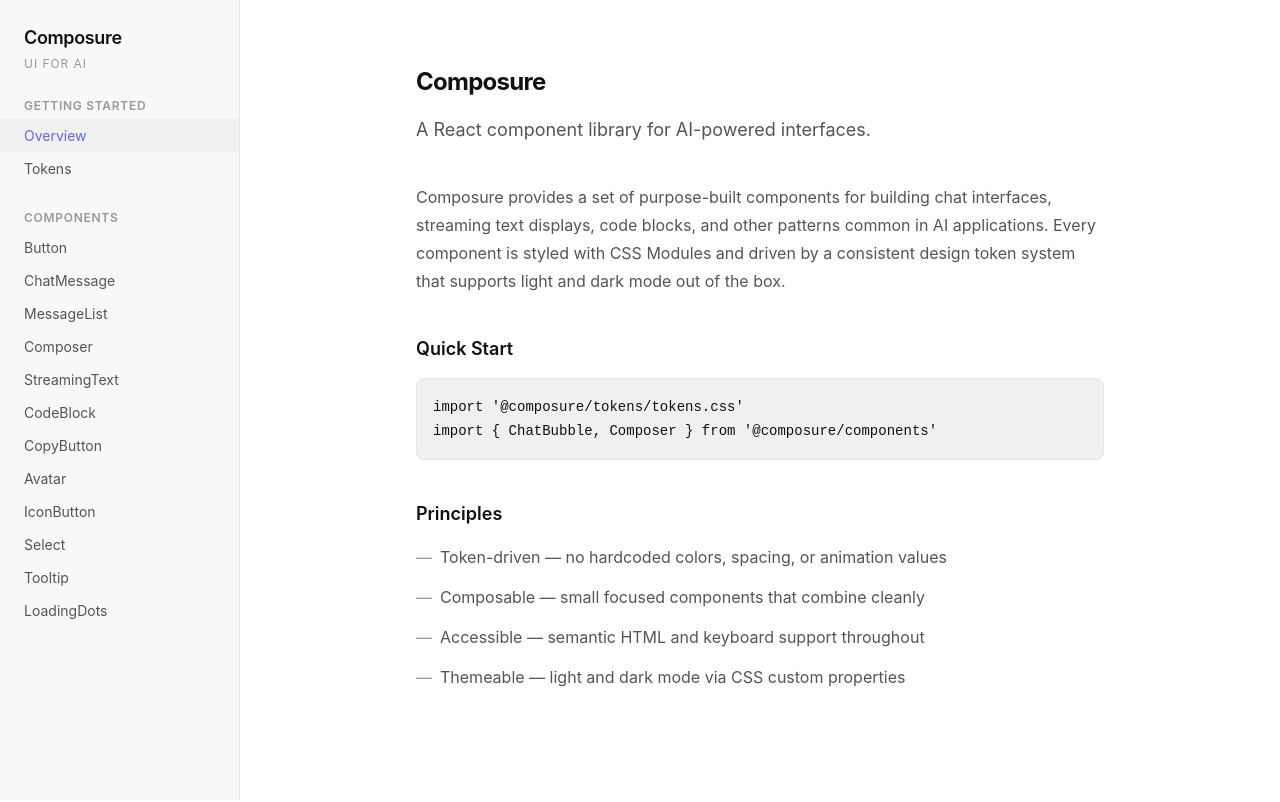
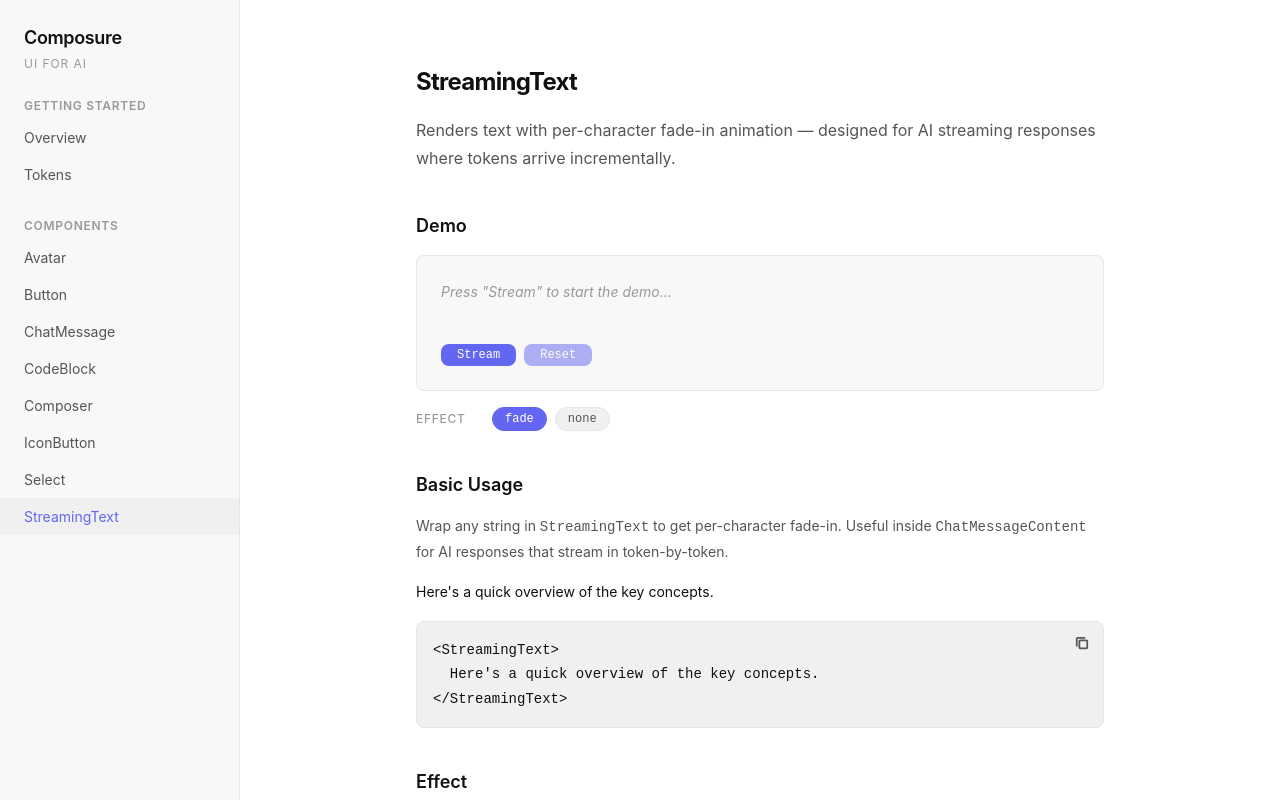
Before and after one commit to kkdaily/composure, a React (Vite) app: page /streaming-text in a window 1280 px wide. Shown: the top 802 px of the page. Built offline with nearby package versions, Linux system fonts and the light colour scheme.

Commit message:
removed unused components

```diff
--- a/package.json
+++ b/package.json
@@ -11,7 +11,8 @@
   },
   "dependencies": {
     "react": "^19.2.4",
-    "react-dom": "^19.2.4"
+    "react-dom": "^19.2.4",
+    "react-router-dom": "^7.13.1"
   },
   "devDependencies": {
     "@eslint/js": "^9.39.4",
--- a/src/App.tsx
+++ b/src/App.tsx
@@ -1,6 +1,5 @@
-import { useState } from 'react'
+import { Routes, Route, Navigate } from 'react-router-dom'
 import { Sidebar } from './docs/Sidebar'
-import type { PageId } from './docs/Sidebar'
 import { DocsLayout } from './docs/DocsLayout'
 import { OverviewPage } from './docs/pages/OverviewPage'
 import { TokensPage } from './docs/pages/TokensPage'
@@ -12,61 +11,23 @@ import { StreamingTextPage } from './docs/pages/StreamingTextPage'
 import { SelectPage } from './docs/pages/SelectPage'
 import { CodeBlockPage } from './docs/pages/CodeBlockPage'
 import { AvatarPage } from './docs/pages/AvatarPage'
-import { ComponentPlaceholder } from './docs/pages/ComponentPlaceholder'
-
-const componentNames: Record<string, string> = {
-  'chat-message': 'ChatMessage',
-  'message-list': 'MessageList',
-  composer: 'Composer',
-  'streaming-text': 'StreamingText',
-  'code-block': 'CodeBlock',
-  'copy-button': 'CopyButton',
-  avatar: 'Avatar',
-  tooltip: 'Tooltip',
-  'loading-dots': 'LoadingDots',
-}
 
 function App() {
-  const [activePage, setActivePage] = useState<PageId>('overview')
-
-  function renderPage() {
-    switch (activePage) {
-      case 'overview':
-        return <OverviewPage />
-      case 'tokens':
-        return <TokensPage />
-      case 'button':
-        return <ButtonPage />
-      case 'icon-button':
-        return <IconButtonPage />
-      case 'composer':
-        return <ComposerPage />
-      case 'chat-message':
-        return <ChatMessagePage />
-      case 'streaming-text':
-        return <StreamingTextPage />
-      case 'select':
-        return <SelectPage />
-      case 'code-block':
-        return <CodeBlockPage />
-      case 'avatar':
-        return <AvatarPage />
-      default:
-        return (
-          <ComponentPlaceholder
-            name={componentNames[activePage] ?? activePage}
-          />
-        )
-    }
-  }
-
   return (
-    <DocsLayout
-      sidebar={
-        <Sidebar activePage={activePage} onNavigate={setActivePage} />
-      }
-    >
-      {renderPage()}
+    <DocsLayout sidebar={<Sidebar />}>
+      <Routes>
+        <Route path="/" element={<OverviewPage />} />
+        <Route path="/tokens" element={<TokensPage />} />
+        <Route path="/avatar" element={<AvatarPage />} />
+        <Route path="/button" element={<ButtonPage />} />
+        <Route path="/chat-message" element={<ChatMessagePage />} />
+        <Route path="/code-block" element={<CodeBlockPage />} />
+        <Route path="/composer" element={<ComposerPage />} />
+        <Route path="/icon-button" element={<IconButtonPage />} />
+        <Route path="/select" element={<SelectPage />} />
+        <Route path="/streaming-text" element={<StreamingTextPage />} />
+        <Route path="*" element={<Navigate to="/" replace />} />
+      </Routes>
     </DocsLayout>
   )
 }
--- a/src/docs/Sidebar.module.css
+++ b/src/docs/Sidebar.module.css
@@ -16,6 +16,10 @@
 
 .logo {
   padding: 0 var(--space-6);
+}
+
+.logoLink {
+  text-decoration: none;
   display: flex;
   flex-direction: column;
   gap: var(--space-1);
@@ -66,6 +70,7 @@
   font-family: var(--font-sans);
   font-size: var(--text-sm);
   color: var(--color-text-secondary);
+  text-decoration: none;
   cursor: pointer;
   text-align: left;
   transition: color var(--speed-fast) var(--ease-out),
--- a/src/docs/Sidebar.tsx
+++ b/src/docs/Sidebar.tsx
@@ -1,65 +1,59 @@
+import { NavLink } from 'react-router-dom'
 import styles from './Sidebar.module.css'
 
 export type PageId =
   | 'overview'
   | 'tokens'
+  | 'avatar'
   | 'button'
   | 'chat-message'
-  | 'message-list'
+  | 'code-block'
   | 'composer'
-  | 'streaming-text'
-  | 'code-block'
-  | 'copy-button'
-  | 'avatar'
   | 'icon-button'
   | 'select'
-  | 'tooltip'
-  | 'loading-dots'
+  | 'streaming-text'
 
 interface SidebarItem {
   id: PageId
   label: string
+  path: string
 }
 
 const sections: { heading: string; items: SidebarItem[] }[] = [
   {
     heading: 'Getting Started',
     items: [
-      { id: 'overview', label: 'Overview' },
-      { id: 'tokens', label: 'Tokens' },
+      { id: 'overview', label: 'Overview', path: '/' },
+      { id: 'tokens', label: 'Tokens', path: '/tokens' },
     ],
   },
   {
     heading: 'Components',
     items: [
-      { id: 'button', label: 'Button' },
-      { id: 'chat-message', label: 'ChatMessage' },
-      { id: 'message-list', label: 'MessageList' },
-      { id: 'composer', label: 'Composer' },
-      { id: 'streaming-text', label: 'StreamingText' },
-      { id: 'code-block', label: 'CodeBlock' },
-      { id: 'copy-button', label: 'CopyButton' },
-      { id: 'avatar', label: 'Avatar' },
-      { id: 'icon-button', label: 'IconButton' },
-      { id: 'select', label: 'Select' },
-      { id: 'tooltip', label: 'Tooltip' },
-      { id: 'loading-dots', label: 'LoadingDots' },
+      { id: 'avatar', label: 'Avatar', path: '/avatar' },
+      { id: 'button', label: 'Button', path: '/button' },
+      { id: 'chat-message', label: 'ChatMessage', path: '/chat-message' },
+      { id: 'code-block', label: 'CodeBlock', path: '/code-block' },
+      { id: 'composer', label: 'Composer', path: '/composer' },
+      { id: 'icon-button', label: 'IconButton', path: '/icon-button' },
+      { id: 'select', label: 'Select', path: '/select' },
+      { id: 'streaming-text', label: 'StreamingText', path: '/streaming-text' },
     ],
   },
 ]
 
 export interface SidebarProps {
-  activePage: PageId
-  onNavigate: (page: PageId) => void
   className?: string
 }
 
-export function Sidebar({ activePage, onNavigate, className }: SidebarProps) {
+export function Sidebar({ className }: SidebarProps) {
   return (
     <nav className={`${styles.sidebar} ${className ?? ''}`}>
       <div className={styles.logo}>
-        <span className={styles.logoText}>Composure</span>
-        <span className={styles.tagline}>UI for AI</span>
+        <NavLink to="/" className={styles.logoLink}>
+          <span className={styles.logoText}>Composure</span>
+          <span className={styles.tagline}>UI for AI</span>
+        </NavLink>
       </div>
       {sections.map((section) => (
         <div key={section.heading} className={styles.section}>
@@ -67,12 +61,15 @@ export function Sidebar({ activePage, onNavigate, className }: SidebarProps) {
           <ul className={styles.list}>
             {section.items.map((item) => (
               <li key={item.id}>
-                <button
-                  className={`${styles.item} ${activePage === item.id ? styles.active : ''}`}
-                  onClick={() => onNavigate(item.id)}
+                <NavLink
+                  to={item.path}
+                  end
+                  className={({ isActive }) =>
+                    `${styles.item} ${isActive ? styles.active : ''}`
+                  }
                 >
                   {item.label}
-                </button>
+                </NavLink>
               </li>
             ))}
           </ul>
--- a/src/main.tsx
+++ b/src/main.tsx
@@ -1,11 +1,14 @@
 import { StrictMode } from 'react'
 import { createRoot } from 'react-dom/client'
+import { BrowserRouter } from 'react-router-dom'
 import './tokens/tokens.css'
 import './index.css'
 import App from './App.tsx'
 
 createRoot(document.getElementById('root')!).render(
   <StrictMode>
-    <App />
+    <BrowserRouter>
+      <App />
+    </BrowserRouter>
   </StrictMode>,
 )
```
Also changed, not shown: 2 other files (tests, documents, lock files or other folders).
